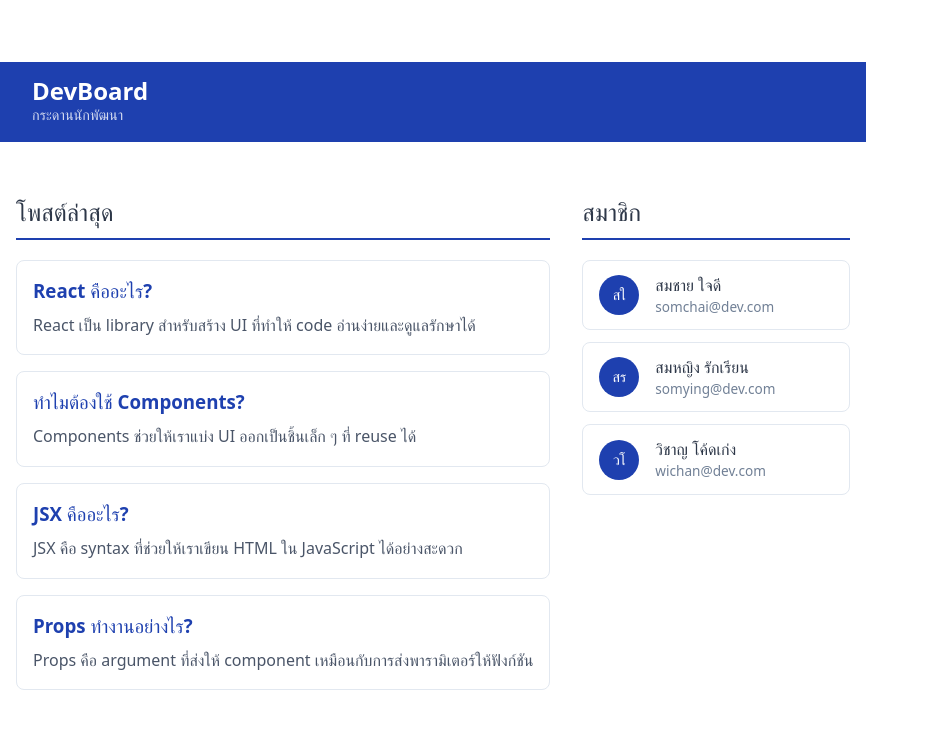
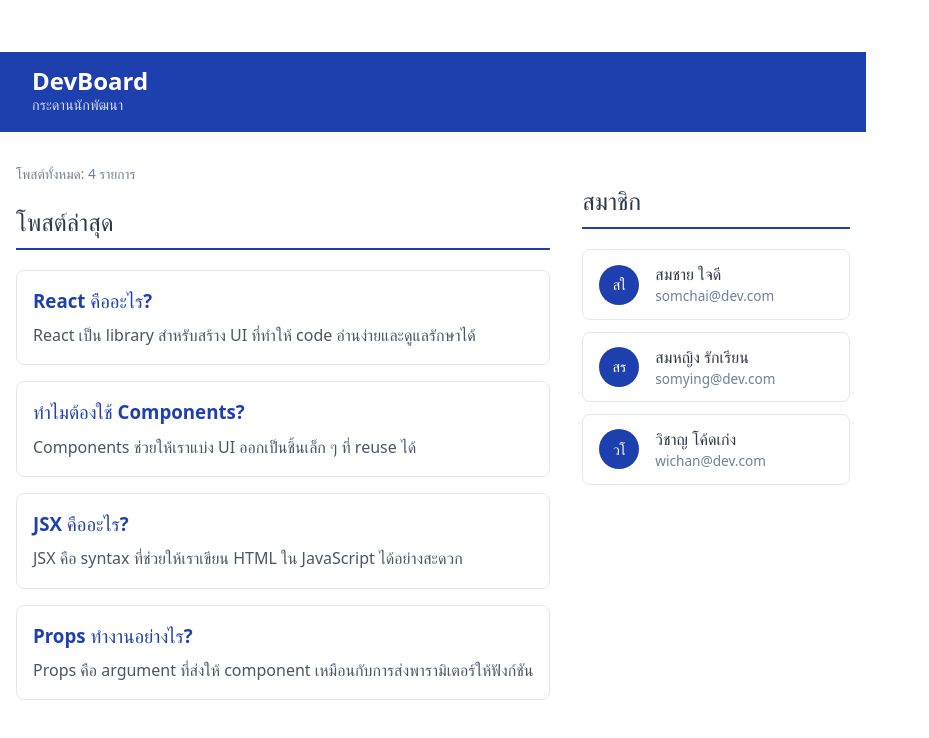
Before and after one commit to YupakornSorntrun/67160408-DevBoard, a React (Vite) app: page / in a window 1280 px wide. Shown: the top 738 px of the page, without its empty margins (0-929 px from the left). Built offline with nearby package versions, Linux system fonts and the light colour scheme.

Commit message:
add : PostCount Component

```diff
--- /dev/null
+++ b/src/components/PostCount.jsx
@@ -0,0 +1,9 @@
+function PostCount({ count }) {
+  return (
+    <div style={{ color: "#718096", fontSize: "0.85rem" }}>
+      โพสต์ทั้งหมด: {count} รายการ
+    </div>
+  );
+}
+
+export default PostCount;
--- a/src/components/PostList.jsx
+++ b/src/components/PostList.jsx
@@ -1,8 +1,10 @@
 import PostCard from "./PostCard";
+import PostCount from "./PostCount";
 
 function PostList({ posts }) {
   return (
     <div>
+      <PostCount count={posts.length} />
       <h2
         style={{
           color: "#2d3748",
```
